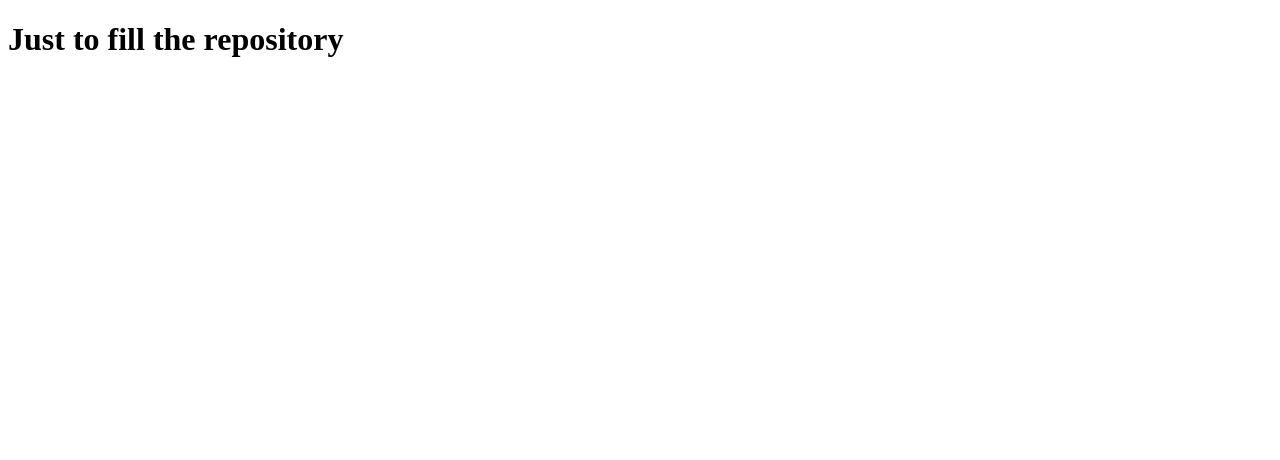
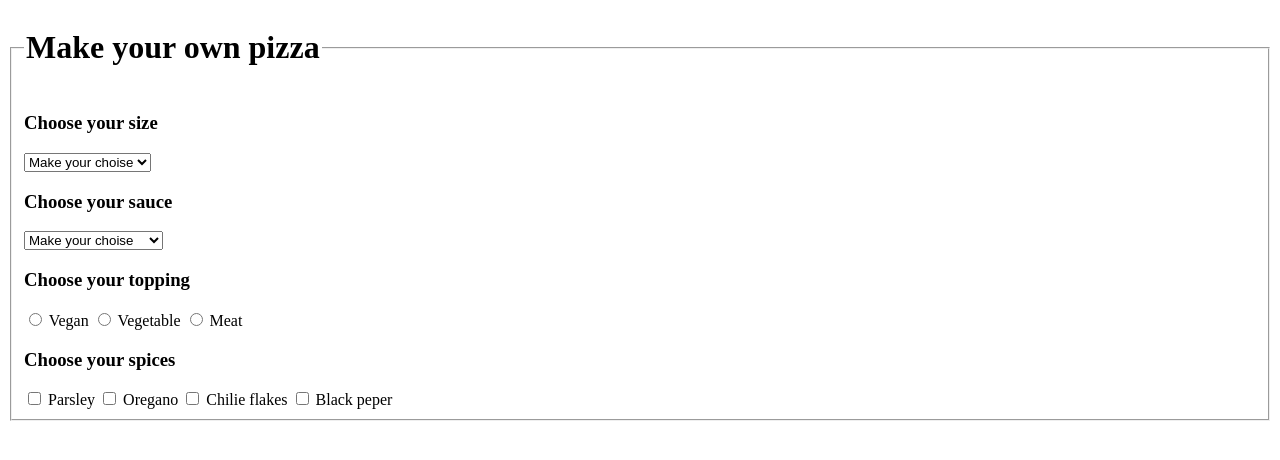
Before and after one commit to ThePope05/PHP_PDO_CRUD_assignement2, a PHP site: page / in a window 1280 px wide. Shown: the top 460 px of the page. Run offline with PHP 8.4, Linux system fonts and the light colour scheme.

Commit message:
Form done

```diff
--- a/index.php
+++ b/index.php
@@ -7,6 +7,63 @@
     <title>Document</title>
 </head>
 <body>
-    <h1>Just to fill the repository</h1>
+    <fieldset>
+        <legend><h1>Make your own pizza</h1></legend>
+        <form action="" method="post">
+
+            <!--SIZE DROPDOWN INPUTS-->
+            <h3>Choose your size</h3>
+            <select name="size">
+                <option value="">Make your choise</option>
+                <option value="20">20</option>
+                <option value="25">25</option>
+                <option value="30">30</option>
+                <option value="35">35</option>
+                <option value="40">40</option>
+            </select>
+
+            <!--SAUCE DROPDOWN INPUTS-->
+            <h3>Choose your sauce</h3>
+            <select name="sauce">
+                <option value="">Make your choise</option>
+                <option value="tomatoSauce">Tomato sauce</option>
+                <option value="extraTomatoSauce">Extra tomato sauce</option>
+                <option value="spicyTomatoSauce">Spicy tomato sauce</option>
+                <option value="bbqSauce">Bbq sauce</option>
+                <option value="cremeFraice">Creme fraiche</option>
+            </select>
+
+
+            <!--TOPPING RADIO INPUTS-->
+            <div>
+                <h3>Choose your topping</h3>
+                <input type="radio" name="topping" id="vegan" value="vegan">
+                <label for="vegan">Vegan</label>
+
+                <input type="radio" name="topping" id="vegie" value="vegie">
+                <label for="vegie">Vegetable</label>
+
+                <input type="radio" name="topping" id="meat" value="meat">
+                <label for="meat">Meat</label>
+            </div>
+
+
+            <!--SPICES CHECKBOX INPUTS-->
+            <div>
+                <h3>Choose your spices</h3>
+                <input type="checkbox" name="spices" id="parsley" value="parsley">
+                <label for="parsley">Parsley</label>
+
+                <input type="checkbox" name="spices" id="oregano" value="oregano">
+                <label for="oregano">Oregano</label>
+
+                <input type="checkbox" name="spices" id="chiliFlakes" value="chiliFlakes">
+                <label for="chiliFlakes">Chilie flakes</label>
+
+                <input type="checkbox" name="spices" id="blackPeper" value="blackPeper">
+                <label for="blackPeper">Black peper</label>
+            </div>
+        </form>
+    </fieldset>
 </body>
 </html>
```
